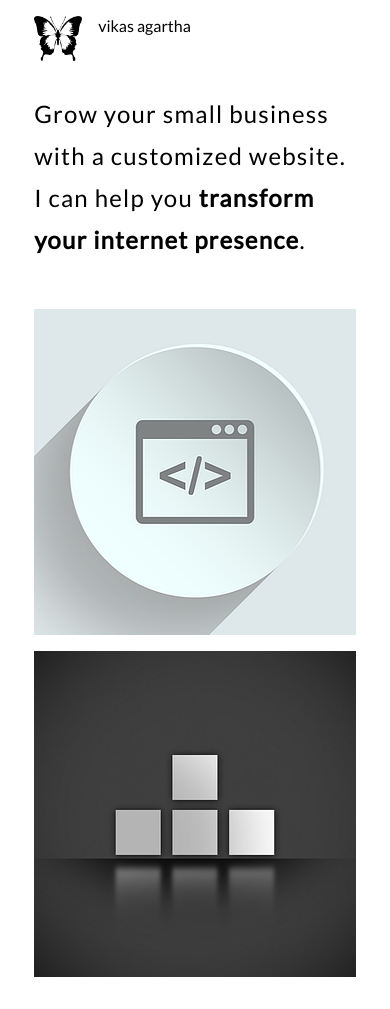
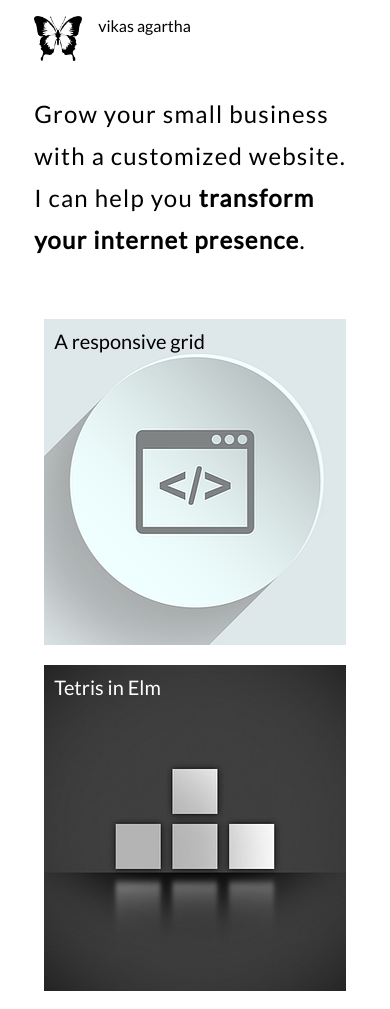
Before and after one commit to vikasagartha/vikas-portfolio, a website built with webpack: page index.html in a window 390 px wide. Before the commit the page ends 985 px from the top, so only its background shows below. Built offline with nearby package versions, Linux system fonts and the light colour scheme.

Commit message:
master: flexbox refactor

```diff
--- a/index.html
+++ b/index.html
@@ -22,37 +22,14 @@
       </div>
       <h1>Grow your small business with a customized website.<br>I can help you <span class='underline'>transform your internet presence</span>.</h1>
 
-      <section class="projects-grid grid-container">
-        <div class="row">
-          <div class="c-6">
-            <div class='project code'>
-              <summary>
-              A responsive grid
-              </summary>
-            </div>
-          </div>
-          <div class="c-6">
-            <div class='project tetris'>
-              <summary>
-              Tetris in ELM
-              </summary>
-            </div>
-          </div>
-          <div class="c-4">
-          </div>
+      <section class='projects'>
+        <div class='project code'>
+          <summary>A responsive grid</summary>
+        </div>
+        <div class='project tetris'>
+          <summary>Tetris in Elm</summary>
+        </div>
       </section>
-      <!--
-        <section>
-        <p class='subtext'>I am a web designer / coder based in San Francisco. I specialize in web development. I keep things simple. I focus on customer service, high quality work, and the latest innovations in internet world.</p>
-        </section>
-      -->
-        </div>
   </body>
-  <!--
-    <footer>
-    <div class='btn'>Resume</div>
-    <div class='btn'>Github</div>
-    </footer>
-  -->
   <script src="build/bundle.js"></script>
 </html>
--- a/src/css/main.css
+++ b/src/css/main.css
@@ -34,71 +34,37 @@ h1 {
   font-weight: bold;
 }
 
-.projects-grid .c-4 {
-  border: none;
-}
-
-.projects-grid .c-6:not(:first-child) {
-  padding-left: 2em;
+.projects {
+  width: 100%;
+  display: flex;
+  flex-wrap: wrap;
+  justify-content: center;
 }
 
 .project {
-  text-align: center;
+  background-color: yellow;
+  height: 326px;
+  margin: 10px;
+  width: 500px;
+  text-align: left;
 }
 
-.project h3{
-  display:none;
-  font-family: 'Lato', sans-serif;
-  font-size: 1.5em;
+.project.code {
+  background: url(../assets/code.png) no-repeat center;
+}
+.project.tetris {
+  background: url(../assets/tetris.jpg) no-repeat center;
   color: white;
 }
 
 .project summary {
-  display: none;
-  font-family: 'Lato', sans-serif;
-  font-size: 1.4em;
-  font-style: italic;
-}
-
-.project.code {
-  background: url(../assets/code.png) no-repeat center;;
-  height: 326px;
-}
-
-.project.tetris {
-  background: url(../assets/tetris.jpg) no-repeat center;;
-  height: 326px;
-}
-
-
-.project.tetris:hover summary{
-  color: white;
-}
-
-.project.code:hover summary{
-  font-weight: bolder;
-}
-
-.project:hover summary{
-  margin: 1em 5em 0 0;
-  display: block;
-  float: right;
-  letter-spacing: normal;
-}
-
-
-@media screen min-width: 900px {
+  padding: 10px;
+  font-size: 20px;
 }
 
 @media screen and (max-width: 900px) and (min-width: 501px) {
   h1 {
     font-size: 2em;
-  }
-  .projects-grid .c-6:not(:first-child) {
-    padding: 1em 0 0 0;
-  }
-  .project:hover summary{
-    margin: 1em 3em 0 0;
   }
 }
 
@@ -106,10 +72,4 @@ h1 {
   h1 {
     font-size: 1.5em;
   }
-  .projects-grid .c-6:not(:first-child) {
-    padding: 1em 0 0 0;
-  }
-  .project:hover summary{
-    margin: 1em 1em 0 0;
-  }
 }
```
